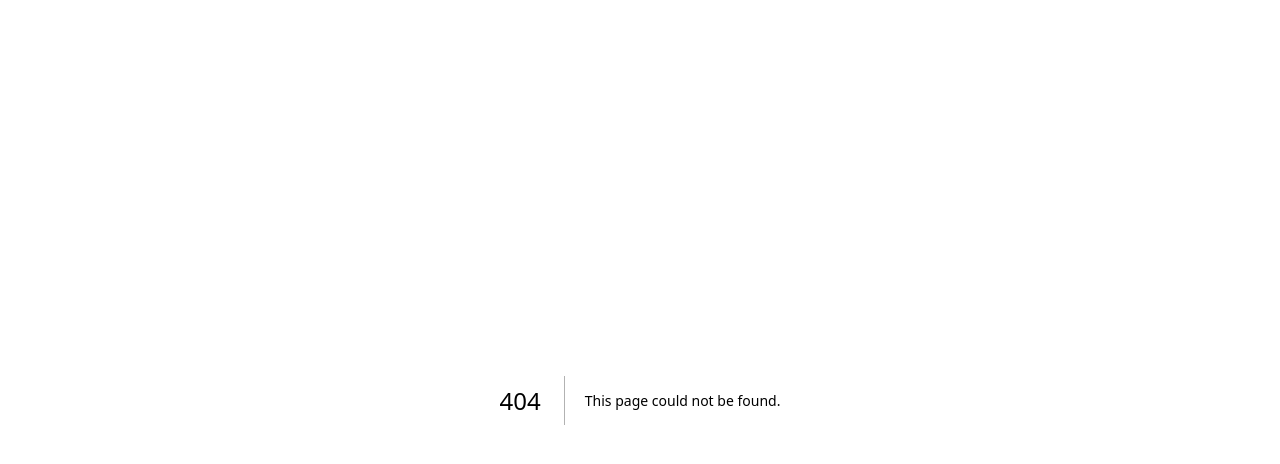
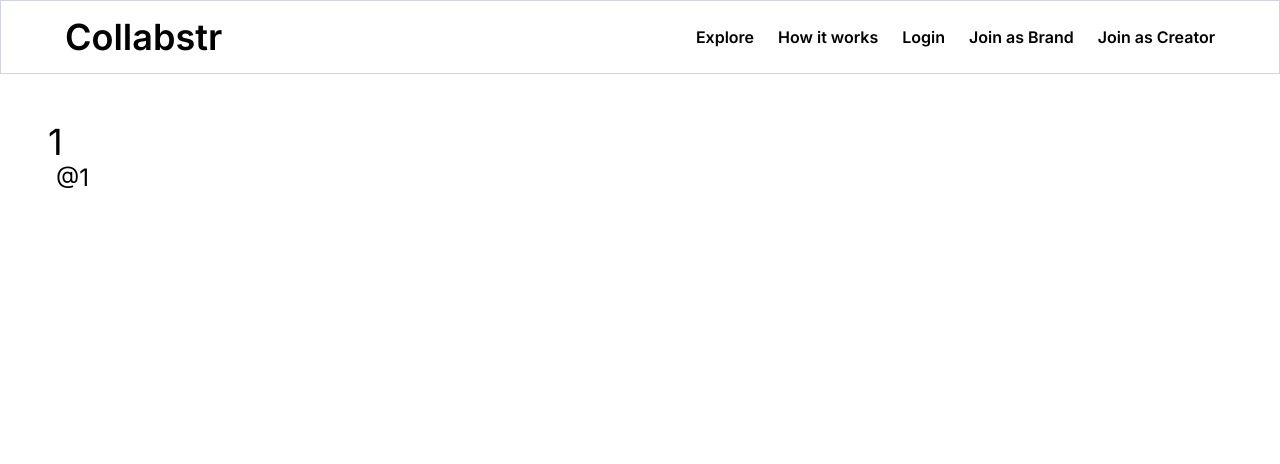
Before and after one commit to ashjha03/collabstr, a Next.js app: page /1 in a window 1280 px wide. Before the commit this address had no page. Shown: the top 464 px of the page. Built offline with nearby package versions, Linux system fonts and the light colour scheme.

Commit message:
Profile Page Development Started

```diff
--- /dev/null
+++ b/app/[user]/page.js
@@ -0,0 +1,16 @@
+import Navbar from "@/components/Navbar";
+
+const page = ({ params }) => {
+  const { user } = params;
+  return (
+    <div>
+      <Navbar />
+      <div className="user-profile p-12 gap-2">
+        <h1 className="text-4xl">{user}</h1>
+        <h3 className="text-2xl pl-2">@{user}</h3>
+      </div>
+    </div>
+  );
+};
+
+export default page;
--- a/components/Navbar.jsx
+++ b/components/Navbar.jsx
@@ -1,9 +1,12 @@
 import React from "react";
+import Link from "next/link";
 
 const Navbar = () => {
   return (
     <nav className="border border-gray-300 px-16 py-4 flex justify-between items-center font-semibold">
-      <h1 className="text-4xl">Collabstr</h1>
+      <Link href="/" className="text-4xl">
+        Collabstr
+      </Link>
       <ul className="flex gap-6">
         <li>Explore</li>
         <li>How it works</li>
```
